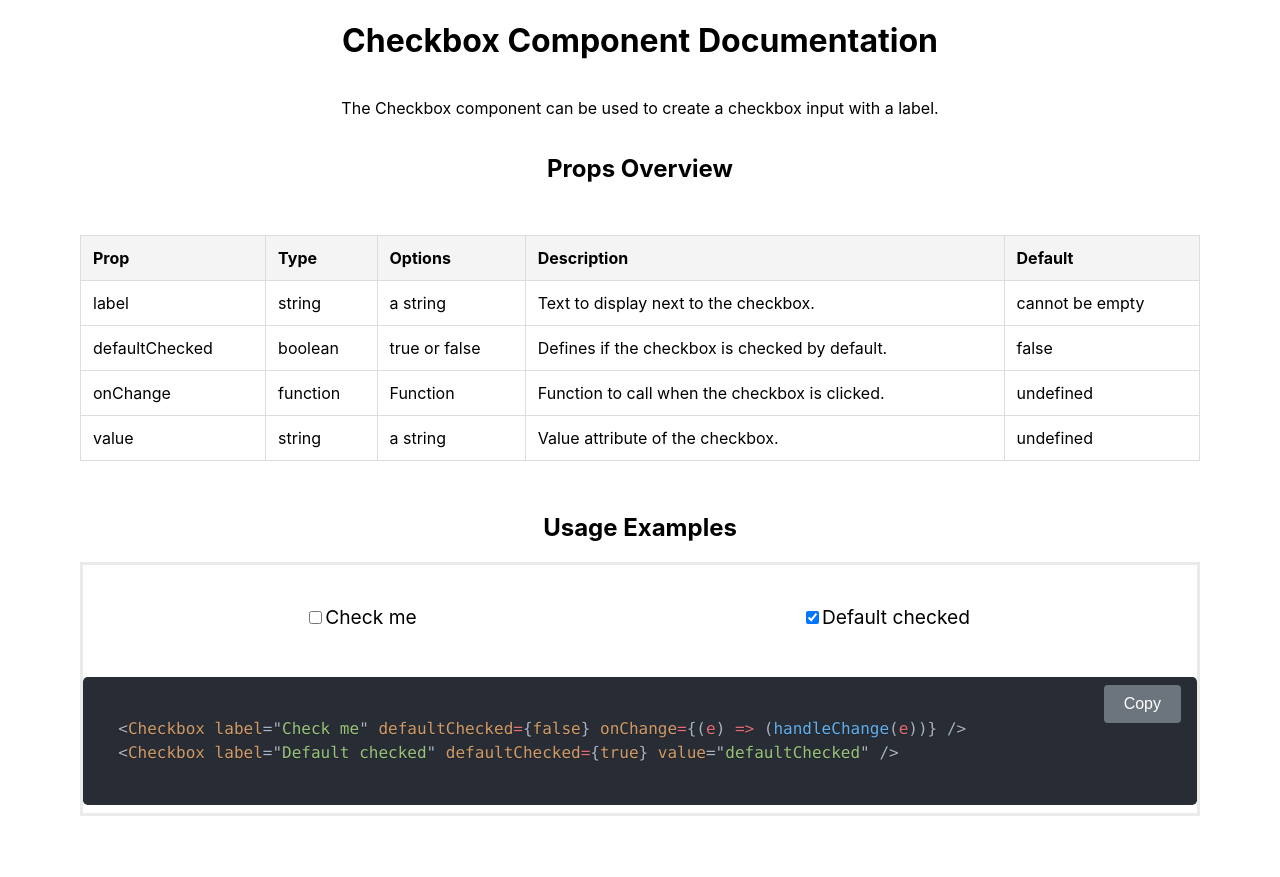
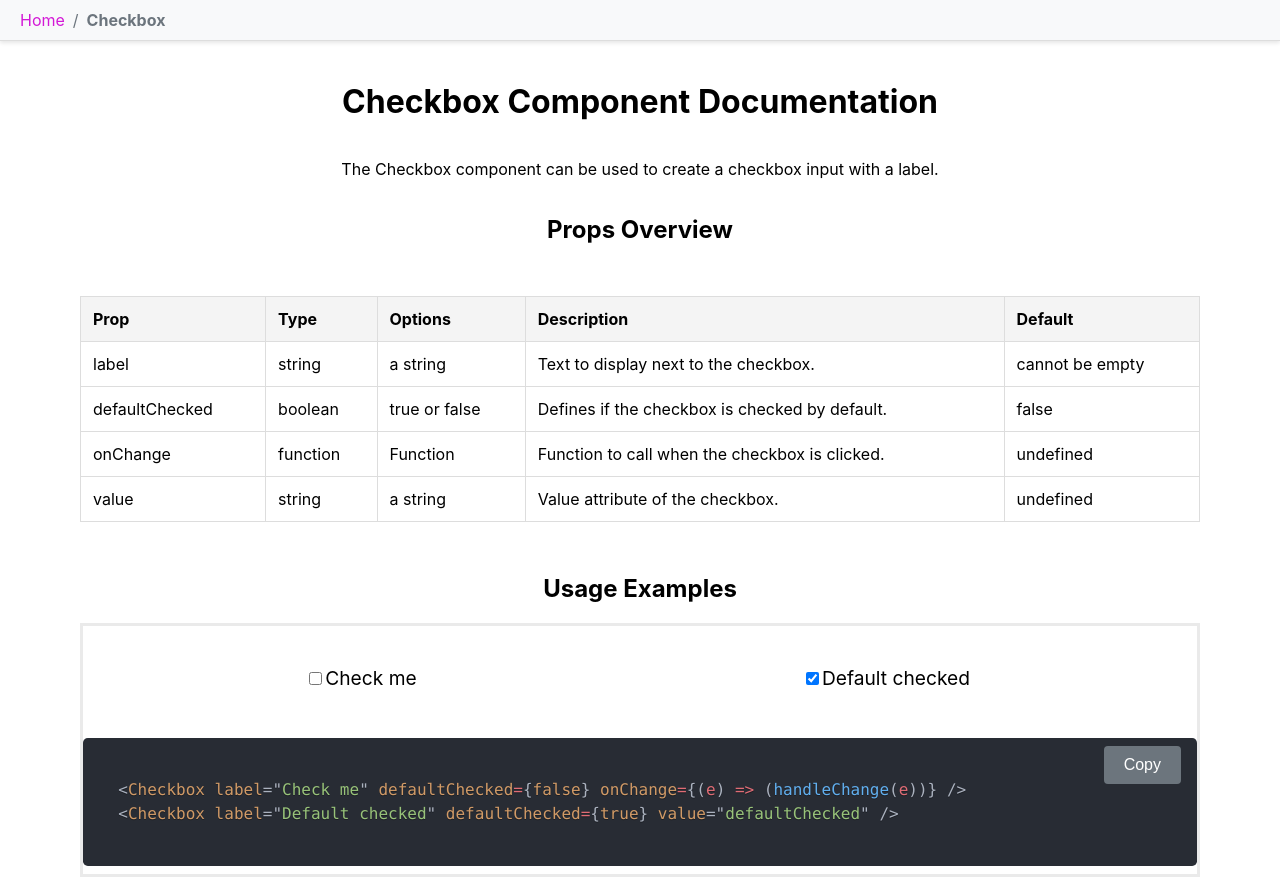
Before and after one commit to alxesv/B3_REACT_ADVANCED, a React (Create React App) app in the folder kenzaza/: page /checkbox in a window 1280 px wide. Before the commit the page ends 816 px from the top, so only its background shows below. Built offline with nearby package versions, Linux system fonts and the light colour scheme.

Commit message:
Header with breadcrumbs

```diff
--- a/kenzaza/src/App.css
+++ b/kenzaza/src/App.css
@@ -105,3 +105,14 @@
 .light-bg {
   background-color: #f8f9fa;
 }
+
+.header {
+  display: flex;
+  justify-content: flex-start;
+  align-items: center;
+  padding: 10px 20px;
+  background-color: #f8f9fa;
+  border-bottom: 1px solid #ddd;
+  box-shadow: 0px 2px 4px rgba(0, 0, 0, 0.1);
+  margin-bottom: 20px;
+}
--- a/kenzaza/src/App.tsx
+++ b/kenzaza/src/App.tsx
@@ -1,7 +1,9 @@
 import './App.css';
+import React from 'react';
+import { BrowserRouter as Router, Routes, Route, useLocation } from 'react-router-dom';
+import Breadcrumb, { BreadcrumbItem } from './components/organisms/breadcrumb/Breadcrumb';
 import MainPage from './pages/MainPage';
 import CheckboxPage from './pages/checkbox/CheckboxPage';
-import { BrowserRouter as Router, Routes, Route, Link } from 'react-router-dom';
 import ButtonPage from './pages/button/ButtonPage';
 import TogglePage from './pages/toggle/TogglePage';
 import RadioPage from './pages/radio/RadioPage';
@@ -16,10 +18,31 @@ import BreadcrumbPage from './pages/breadcrumb/BreadcrumbPage';
 import ModalPage from './pages/modal/ModalPage';
 import AccordionPage from './pages/accordion/AccordionPage';
 
-function App() {
+const getBreadcrumbItems = (location: string): BreadcrumbItem[] => {
+  const pathnames = location.split('/').filter((x) => x); // Remove empty segments
+  const breadcrumbItems: BreadcrumbItem[] = [{ label: 'Home', path: '/', color: 'primary' }]; // Explicit typing
+
+  pathnames.forEach((path, index) => {
+    const routePath = `/${pathnames.slice(0, index + 1).join('/')}`;
+    breadcrumbItems.push({
+      label: path.charAt(0).toUpperCase() + path.slice(1),
+      path: routePath,
+      color: 'secondary',
+    });
+  });
+
+  return breadcrumbItems;
+};
+
+const Layout: React.FC = () => {
+  const location = useLocation();
+  const breadcrumbItems = getBreadcrumbItems(location.pathname);
+
   return (
     <div className="App">
-      <Router>
+      <div className="header">
+        <Breadcrumb items={breadcrumbItems} />
+      </div>
       <Routes>
         <Route path="/" element={<MainPage />} />
         <Route path="/loader" element={<LoaderPage />} />
@@ -30,15 +53,22 @@ function App() {
         <Route path="/select" element={<SelectPage />} />
         <Route path="/table" element={<TablePage />} />
         <Route path="/input" element={<InputPage />} />
-          <Route path='/card' element={<CardPage />} />
-          <Route path='/carousel' element={<CarouselPage />} />
-          <Route path='/alert' element={<AlertPage />} />
-          <Route path='/breadcrumb' element={<BreadcrumbPage />} />
-          <Route path='/modal' element={<ModalPage />} />
-          <Route path='/accordion' element={<AccordionPage />} />
+        <Route path="/card" element={<CardPage />} />
+        <Route path="/carousel" element={<CarouselPage />} />
+        <Route path="/alert" element={<AlertPage />} />
+        <Route path="/breadcrumb" element={<BreadcrumbPage />} />
+        <Route path="/modal" element={<ModalPage />} />
+        <Route path="/accordion" element={<AccordionPage />} />
       </Routes>
+    </div>
+  );
+};
+
+function App() {
+  return (
+    <Router>
+      <Layout />
     </Router>
-    </div>
   );
 }
 
--- a/kenzaza/src/components/organisms/breadcrumb/Breadcrumb.tsx
+++ b/kenzaza/src/components/organisms/breadcrumb/Breadcrumb.tsx
@@ -37,3 +37,4 @@ const Breadcrumb: React.FC<BreadcrumbProps> = ({ items }) => {
 };
 
 export default Breadcrumb;
+export type { BreadcrumbItem };
```
Also changed, not shown: kenzaza/src/utils/getBreadCrumb.tsx (added, +18 -0 lines). Lines whose indentation alone changed are shown as unchanged.
